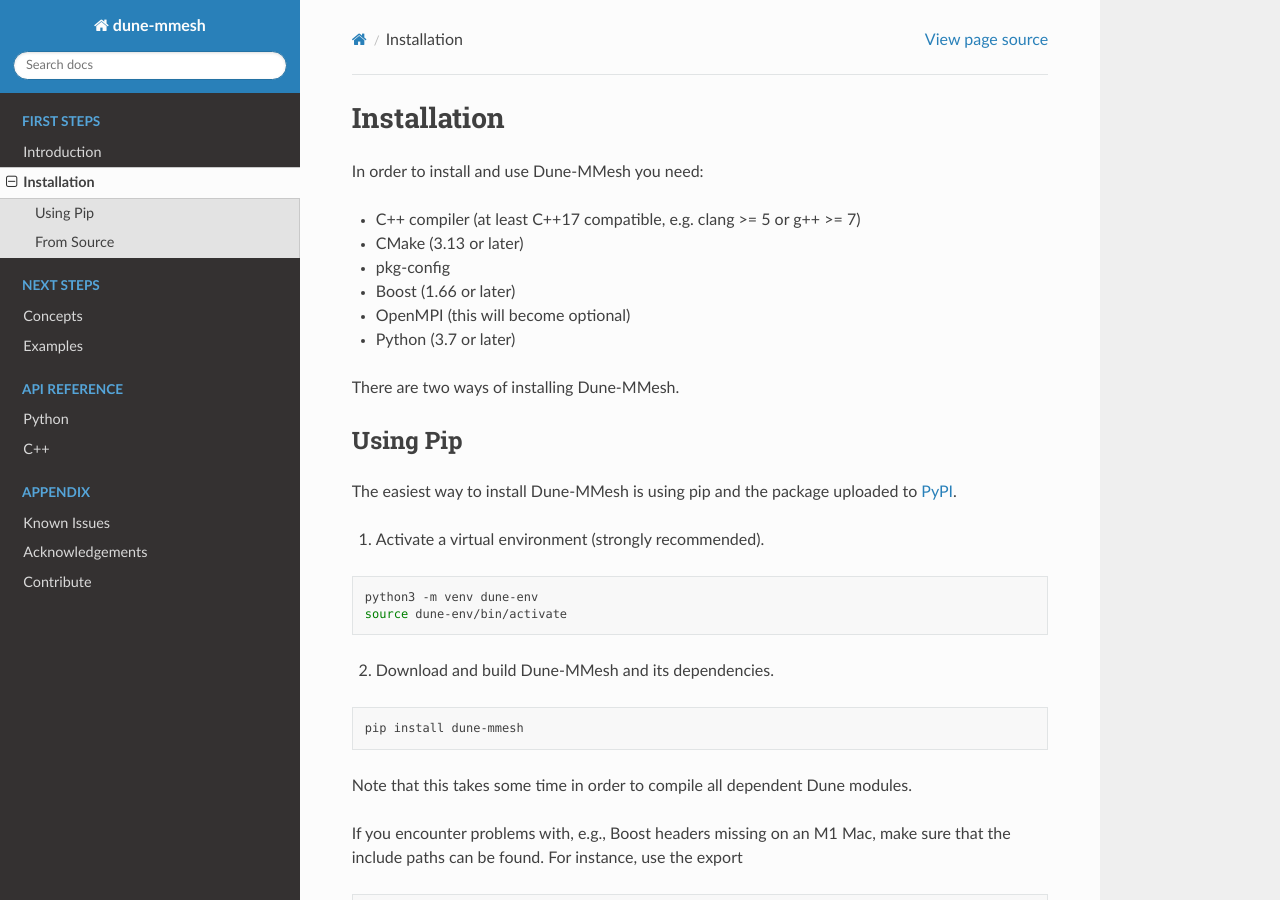
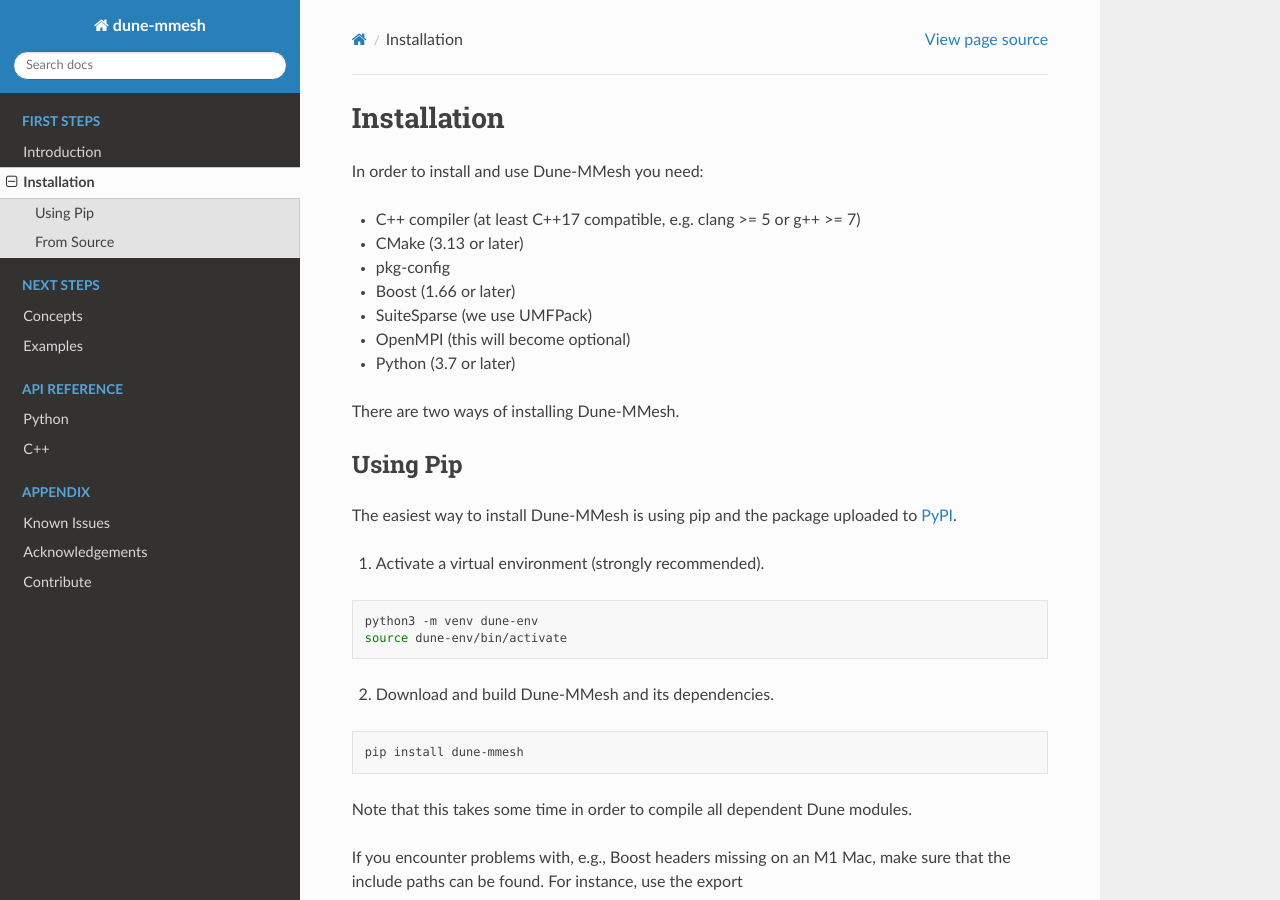
Before and after one commit to samuelburbulla/dune-mmesh, a Sphinx documentation site: the page built from doc/installation.rst, in a window 1280 px wide and 900 px high. Built offline with Sphinx 7.4.7 and the Read the Docs theme 2.0.0, drawn with Linux system fonts in a browser that asks for light colours; pages that are not in the unit, such as notebooks, are missing from menus.

Commit message:
Use long in FPU.h and add SuiteSparse.

```diff
--- a/doc/installation.rst
+++ b/doc/installation.rst
@@ -10,8 +10,10 @@ In order to install and use Dune-MMesh you need:
 * CMake (3.13 or later)
 * pkg-config
 * Boost (1.66 or later)
+* SuiteSparse (we use UMFPack)
 * OpenMPI (this will become optional)
 * Python (3.7 or later)
+
 
 
 There are two ways of installing Dune-MMesh.
```
Also changed, not shown: 1 other file.
